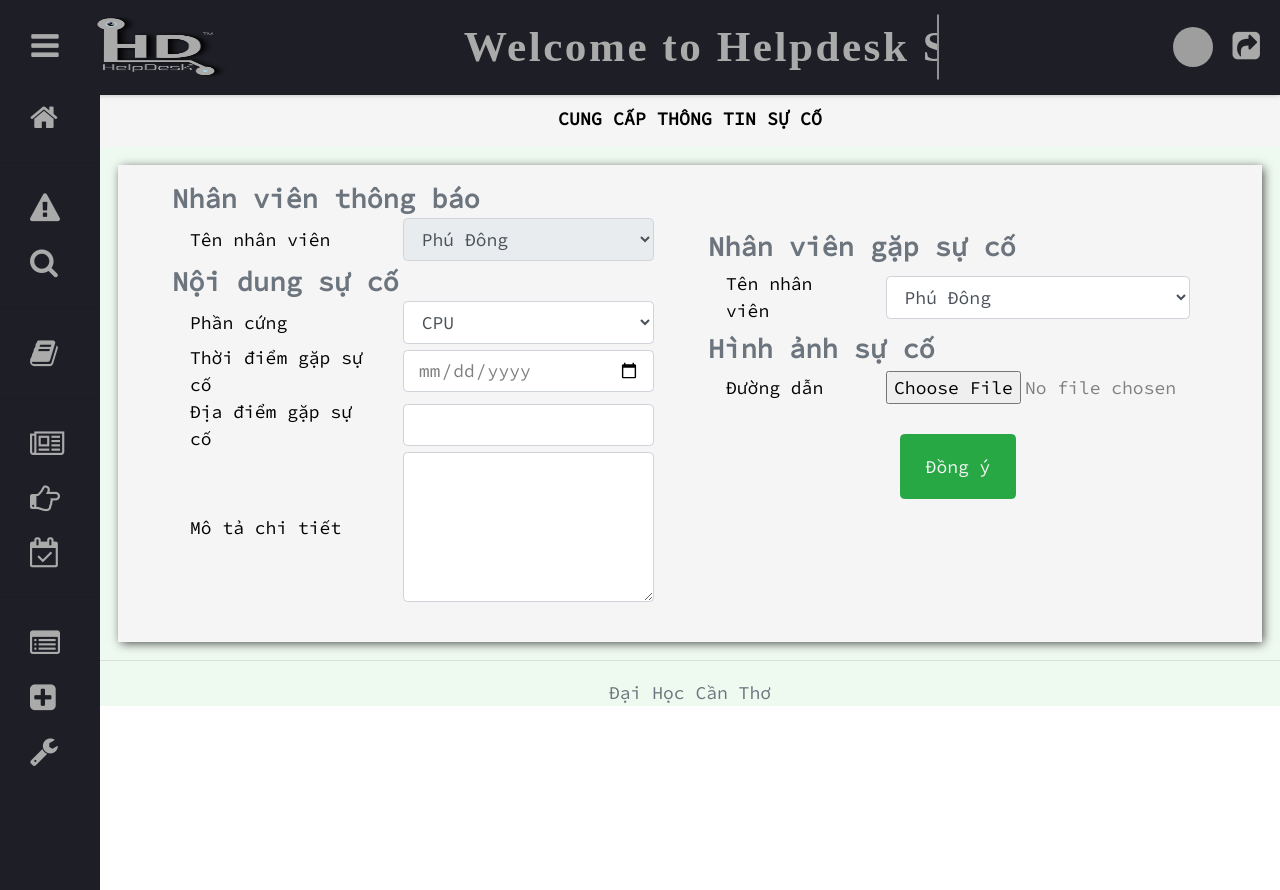
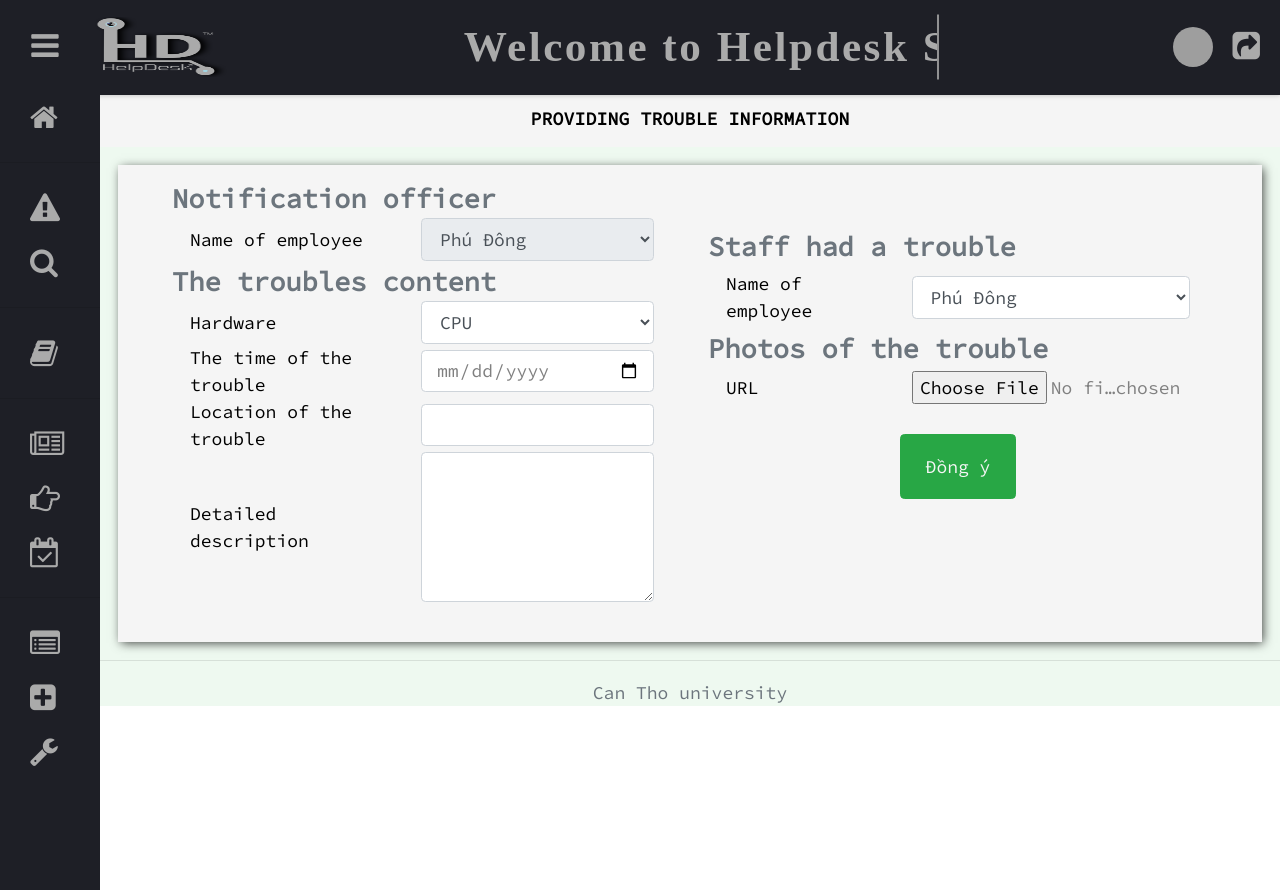
Before and after one commit to nguyendong98/Helpdesk_System, a PHP site: page /index.php?content=baocaosuco in a window 1280 px wide. Run offline with PHP 8.4, Linux system fonts and the light colour scheme; the visitor is signed in with stand-in values (Sample User, id 1); data comes from the database, SQL or seed files in the repository; some web fonts are replaced; grey boxes are pictures that could not be loaded.

Commit message:
translate

```diff
--- a/BaoCaoSuCo.php
+++ b/BaoCaoSuCo.php
@@ -37,7 +37,7 @@
 <html>
 <head>
 <meta http-equiv="Content-Type" content="text/html; charset=utf-8" />
-<title>Báo cáo sự cố</title>
+<title>Report the trouble</title>
 <link rel="stylesheet" href="css/style.css">
 <style>
 	#Header{
@@ -128,7 +128,7 @@
 <body>
 	<div style="background: #EEF9F0;">
     	<div id="Header">
-        	CUNG CẤP THÔNG TIN SỰ CỐ
+		PROVIDING TROUBLE INFORMATION
         </div>
         <div id="Content" class="pb-4">
         	<form id="frmBaoSuCo" name="frmBaoSuCo" method="post" action="" enctype="multipart/form-data">
@@ -137,11 +137,11 @@
                     	<td>
                         	<table id="tbNVThongBao">
                     			<tr>
-                        			<th colspan="2" class="title text-secondary">Nhân viên thông báo</th>
+                        			<th colspan="2" class="title text-secondary">Notification officer</th>
                         		</tr>
 
                         		<tr>
-                        			<td>Tên nhân viên</td>
+                        			<td>Name of employee</td>
                             		<td class="rightTable">
                             			<select id="slTenNhanVien_ThongBao" name="slTenNhanVien_ThongBao" class="form-control" id="exampleFormControlSelect1" disabled >
 											<?php
@@ -159,11 +159,11 @@
                         		</tr>
 
                         		<tr>
-                        			<th colspan="2" class="title text-secondary">Nội dung sự cố</th>
+                        			<th colspan="2" class="title text-secondary">The troubles content</th>
                         		</tr>
 								<tr>
 									<td>
-										Phần cứng
+										Hardware
 									</td>
 									<td class="rightTable">
 										<select id="phancung" name="phancung" class="form-control" id="exampleFormControlSelect1" required>
@@ -182,14 +182,14 @@
                         		<tr>
 
                         			<td>
-                            			Thời điểm gặp sự cố</td>
+									The time of the trouble</td>
                             		<td class="rightTable">
                                 		<input type="date" class="form-control w-100" name="txtThoiDiem"/>
                             		</td>
                         		</tr>
 
                         		<tr>
-                        			<td>Địa điểm gặp sự cố</td>
+                        			<td>Location of the trouble</td>
 
                             		<td class="rightTable">
                             			<input type="text" class="form-control w-100" name="txtDiaDiem" required/>
@@ -197,7 +197,7 @@
                         		</tr>
 
                         		<tr>
-                        			<td height="90px">Mô tả chi tiết</td>
+                        			<td height="90px">Detailed description</td>
 
                             		<td class="rightTable"><textarea class="form-control" id="txtChiTiet" name="txtChiTiet" rows="5" required></textarea></td>
                         		</tr>
@@ -207,11 +207,11 @@
                         <td>
                         	<table id="tbNVGapSuCo">
                     			<tr>
-                        			<th colspan="2" class="title text-secondary">Nhân viên gặp sự cố</th>
+                        			<th colspan="2" class="title text-secondary">Staff had a trouble</th>
                         		</tr>
 
                         		<tr>
-                        			<td>Tên nhân viên</td>
+                        			<td>Name of employee</td>
                             		<td class="rightTable">
                             			<select id="slTenNhanVien_GapSuCo" name="slTenNhanVien_GapSuCo" class="form-control" id="exampleFormControlSelect1">
 											<?php
@@ -228,12 +228,12 @@
                         		</tr>
 
                         		<tr>
-                        			<th colspan="2" class="title text-secondary">Hình ảnh sự cố</th>
+                        			<th colspan="2" class="title text-secondary">Photos of the trouble</th>
                         		</tr>
 
                         		<tr>
                         			<td>
-                            			Đường dẫn</td>
+                            			URL</td>
                             		<td class="rightTable">
                                 		<input type="file" class="w-100" id="txtDuongDan" name="hinhanh"/>
                             		</td>
@@ -260,7 +260,7 @@
 
         <div id="Footer" >
         	<hr />
-            <p class="text-secondary">Đại Học Cần Thơ</p>
+            <p class="text-secondary">Can Tho university</p>
         </div>
 	</div>
 
--- a/Home.php
+++ b/Home.php
@@ -7,8 +7,8 @@
         <div class='container d-flex justify-content-center align-items-center'>
             <img src='img/undraw_faq_rjoy.svg' alt="registerImages" class="register__images">
             <div class='register-content'>
-                Chào mừng bạn đến với HELPDESk SYSTEM  <br>
-                <a href="index.php?content=baocaosuco" class="btn btn-danger py-2 mt-5">Báo sự cố ngay</a>
+                Welcome to Helpdesk System   <br>
+                <a href="index.php?content=baocaosuco" class="btn btn-danger py-2 mt-5">Report the trouble now</a>
 
             </div>
         </div>
--- a/Tracuuloi.php
+++ b/Tracuuloi.php
@@ -8,7 +8,7 @@
 <div class="s003 d-flex justify-content-center px-3 pb-5" >
 
     <form action="" method="POST" >
-        <h2 class="text-center mb-2" style="color: #aaaaaa">Bạn đang tìm kiếm sự cố gì ? ?</h2>
+        <h2 class="text-center mb-2" style="color: #aaaaaa">What problem are you looking for?</h2>
         <div class="inner-form" style="border-radius: 10px">
             <div class="input-field first-wrap d-flex justify-content-center align-items-center">
                 <div class="input-select">
--- a/XuLy_PhanCong.php
+++ b/XuLy_PhanCong.php
@@ -7,7 +7,7 @@
 	//insert data to SQL;
 
 
-	$_SESSION['message'] = "da phan cong";
+	$_SESSION['message'] = "Assigned";
 
 	header('Location: index.php?content=danhsachsuco');
 ?>
--- a/index.php
+++ b/index.php
@@ -54,7 +54,18 @@
             <div class="header-content" >
                <p class="line anim-typewriter">Welcome to Helpdesk System<span>.</span></p>
             </div>
-            <div class="header-user" data-aos="fade-left" data-aos-duration="2000">
+
+                <script type="text/javascript">
+                  function googleTranslateElementInit() {
+                    new google.translate.TranslateElement({pageLanguage: 'en'}, 'google_translate_element');
+                  }
+                  </script>
+
+                  <script type="text/javascript" src="//translate.google.com/translate_a/element.js?cb=googleTranslateElementInit"></script>
+
+
+            <div class="header-user" id="google_translate_element">
+            <div class="header-user" data-aos="fade-left" data-aos-duration="2000" >
               <div class="header-user-notify">
                   <img src="<?=$_SESSION['avatar']?>" alt="" class="avatar">
               </div>
@@ -71,22 +82,22 @@
                <div class="full-nav">
                    <nav class="menu-lateral">
                      <a class ="func " href="index.php?content=home"><i class="fa fa-home " ></i>
-                      <span>Trang chủ</span> </a>
+                      <span>Home</span> </a>
                      <hr>
-                     <a class="func" href="index.php?content=baocaosuco"><i class="fa fa-exclamation-triangle " ></i> <span>Báo lỗi</span></a>
+                     <a class="func" href="index.php?content=baocaosuco"><i class="fa fa-exclamation-triangle " ></i> <span>Error notification</span></a>
                      <a class="func" href="index.php?content=tracuuloi"><i class="fa fa-search " ></i></<a>
 
-                      <span>Tra cứu lỗi</span></a>
+                      <span>Look up trouble</span></a>
                      <hr>
-                     <a class="func" href="index.php?content=thongtinphancung"><i class="fa fa-book" ></i><span>Thông tin phần cứng</span></a>
+                     <a class="func" href="index.php?content=thongtinphancung"><i class="fa fa-book" ></i><span>Hardware information</span></a>
                      <hr>
-                     <a class="func" href="index.php?content=sucomoi"><i class="fa fa-newspaper-o" ></i><span> Sự cố mới</span></a>
-                     <a class="func" href="index.php?content=danhsachsuco"><i class="fa fa-hand-o-right" ></i> <span>Phân công</span></a>
-                     <a class="func" href="index.php?content=Ketqua"><i class="fa fa-calendar-check-o" ></i><span> Kết quả</span></a>
+                     <a class="func" href="index.php?content=sucomoi"><i class="fa fa-newspaper-o" ></i><span> New problem</span></a>
+                     <a class="func" href="index.php?content=danhsachsuco"><i class="fa fa-hand-o-right" ></i> <span>Assign</span></a>
+                     <a class="func" href="index.php?content=Ketqua"><i class="fa fa-calendar-check-o" ></i><span>Result</span></a>
                      <hr>
-                     <a class="func" href="index.php?content=xemfaq"><i class="fa fa-list-alt" ></i> <span>Danh sách FAQ</span></a>
-                     <a class="func" href="index.php?content=themmoifaq"><i class="fa fa-plus-square" ></i><span> Thêm mới FAQ</span></a>
-                     <a class="func" href="index.php?content=suafaq"><i class="fa fa-wrench" ></i> <span>Cập nhật FAQ</span></a>
+                     <a class="func" href="index.php?content=xemfaq"><i class="fa fa-list-alt" ></i> <span>List of FAQs</span></a>
+                     <a class="func" href="index.php?content=themmoifaq"><i class="fa fa-plus-square" ></i><span> Add a new FAQ</span></a>
+                     <a class="func" href="index.php?content=suafaq"><i class="fa fa-wrench" ></i> <span>Update FAQ</span></a>
                    </nav>
 
                </div>
--- a/login.php
+++ b/login.php
@@ -16,14 +16,14 @@
 			$_SESSION['role'] = $row['TK_ROLE'];
 			$_SESSION['avatar'] = $row['TK_AVATAR'];
 				echo "<script language='javascript'>
-							alert('Chào bạn đã đăng nhập vào hệ thống ');
+							alert('Welcome logged into the system');
 							window.open('index.php', '_self' , 1);
 					</script>";
 
 		}else{
 			echo "
 							<script language='javascript'>
-								alert('Tài khoản không tồn tại');
+								alert('Account does not exist');
 
 							</script>
 						";
```
Also changed, not shown: DanhSachSuCo.php (+9 -10 lines), Ketqua.php (+8 -9 lines), PhanCongSuCo.php (+9 -9 lines), formsuafaq.php (+8 -8 lines), suafaq.php (+8 -8 lines), sucomoi.php (+10 -10 lines), themmoifaq.php (+8 -8 lines), thongtinphancung.php (+12 -12 lines), xemfaq.php (+7 -7 lines).
